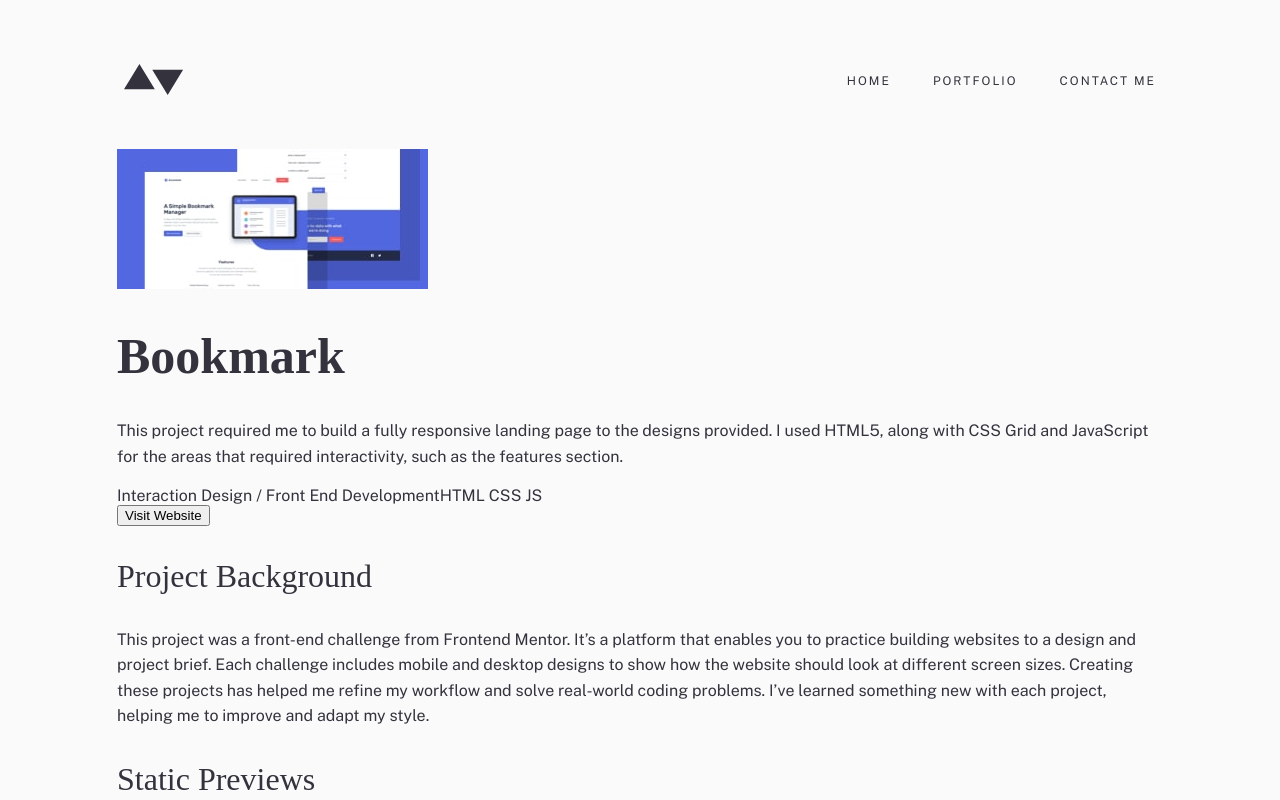
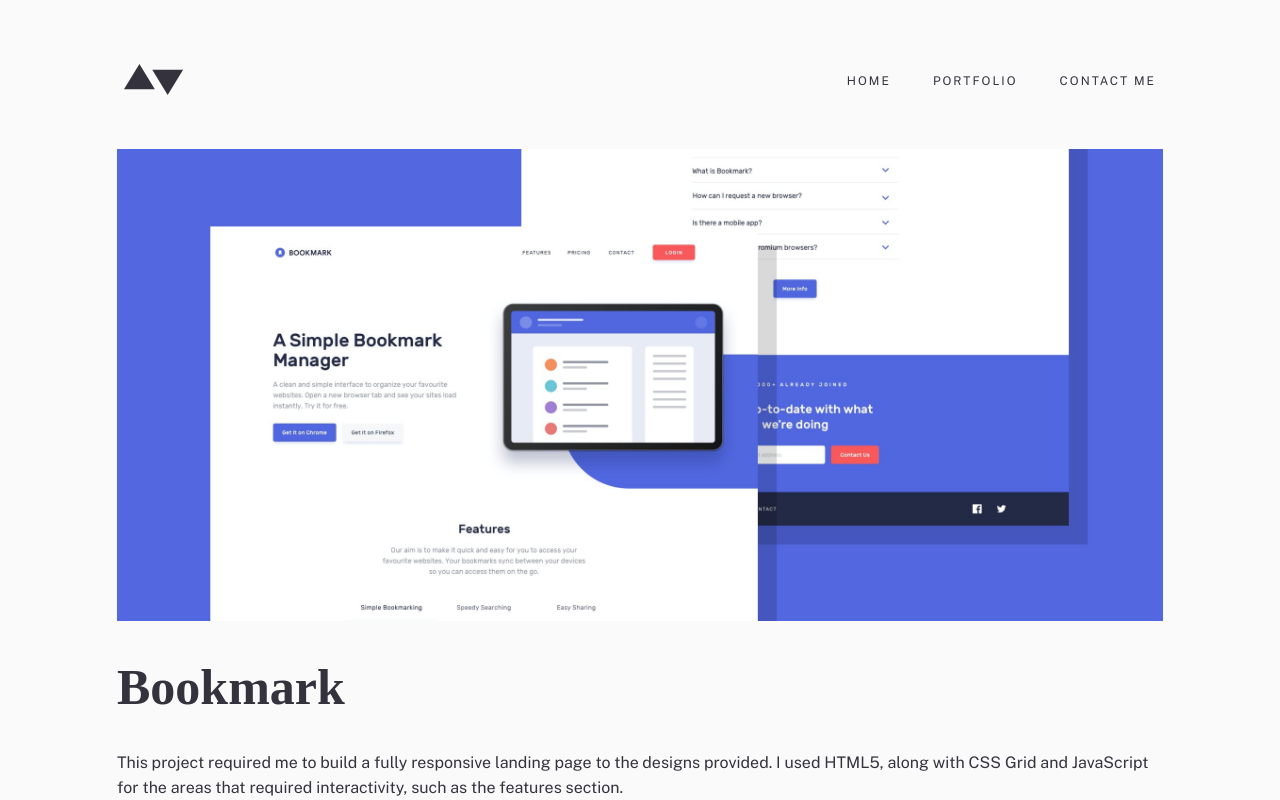
Before and after one commit to NicholasAnich/Simple-life-layout, a Next.js app: page /portfolio/Bookmark in a window 1280 px wide. Shown: the top 800 px of the page. Built offline with nearby package versions, Linux system fonts and the light colour scheme.

Commit message:
added css module for projects aka [name].tsx

```diff
--- a/pages/portfolio/[name].tsx
+++ b/pages/portfolio/[name].tsx
@@ -3,9 +3,10 @@
 import { GetStaticProps, GetStaticPaths } from "next";
 import { Project } from "../../lib/types";
 import Reachout from "../../components/reachout";
+import styles from "../../styles/Projects.module.css";
 
 export const getStaticProps: GetStaticProps = async ({ params }) => {
-    const projectList = projects.filter((p) => p.projectName === params.name);
+    const projectList = projects.filter((p) => p.projectName === params?.name);
     return {
         props: {
             projectList: projectList[0],
@@ -40,14 +41,17 @@
     const mobilePreview = details.preview.mobile;
     const tabletPreview = details.preview.tablet;
     const desktopPreview = details.preview.desktop;
-
-    // console.log(mobilePreview.sm);
+    const hero = details.hero;
+    console.log(hero.tablet.med);
     return (
         <>
             <picture>
-                <source />
-                <img src={details.hero.mobile.sm} alt="" />
+                <source media="(min-width: 1000px)" srcSet={`${hero.desktop.med} 1110w, ${hero.desktop.lg} 2220w`} />
+                <source media="(min-width: 600px)" srcSet={`${hero.tablet.med} 689w, ${hero.tablet.lg} 1378w`} />
+                <source srcSet={`${hero.mobile.sm} 311w, ${hero.mobile.med} 622w`} />
+                <img src={hero.mobile.sm} alt="" />
             </picture>
+            <div>
                 <div>
                     <h1>{projectName}</h1>
                     <p>{summary}</p>
@@ -62,6 +66,7 @@
                 <Link href="#">
                     <button>Visit Website</button>
                 </Link>
+            </div>
             <div>
                 <h3>Project Background</h3>
                 <p>{background}</p>
```
Also changed, not shown: styles/Projects.module.css (added). Lines whose indentation alone changed are shown as unchanged.
